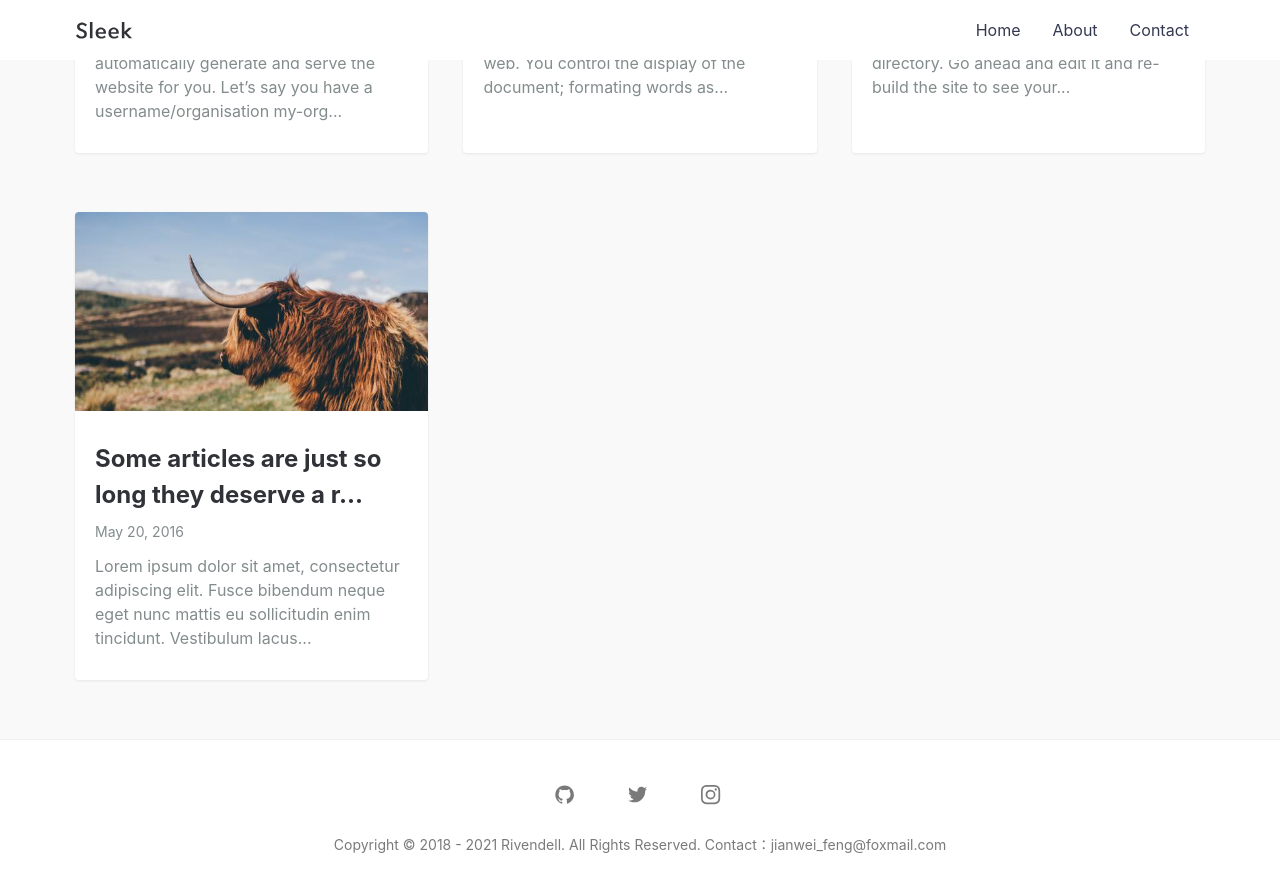
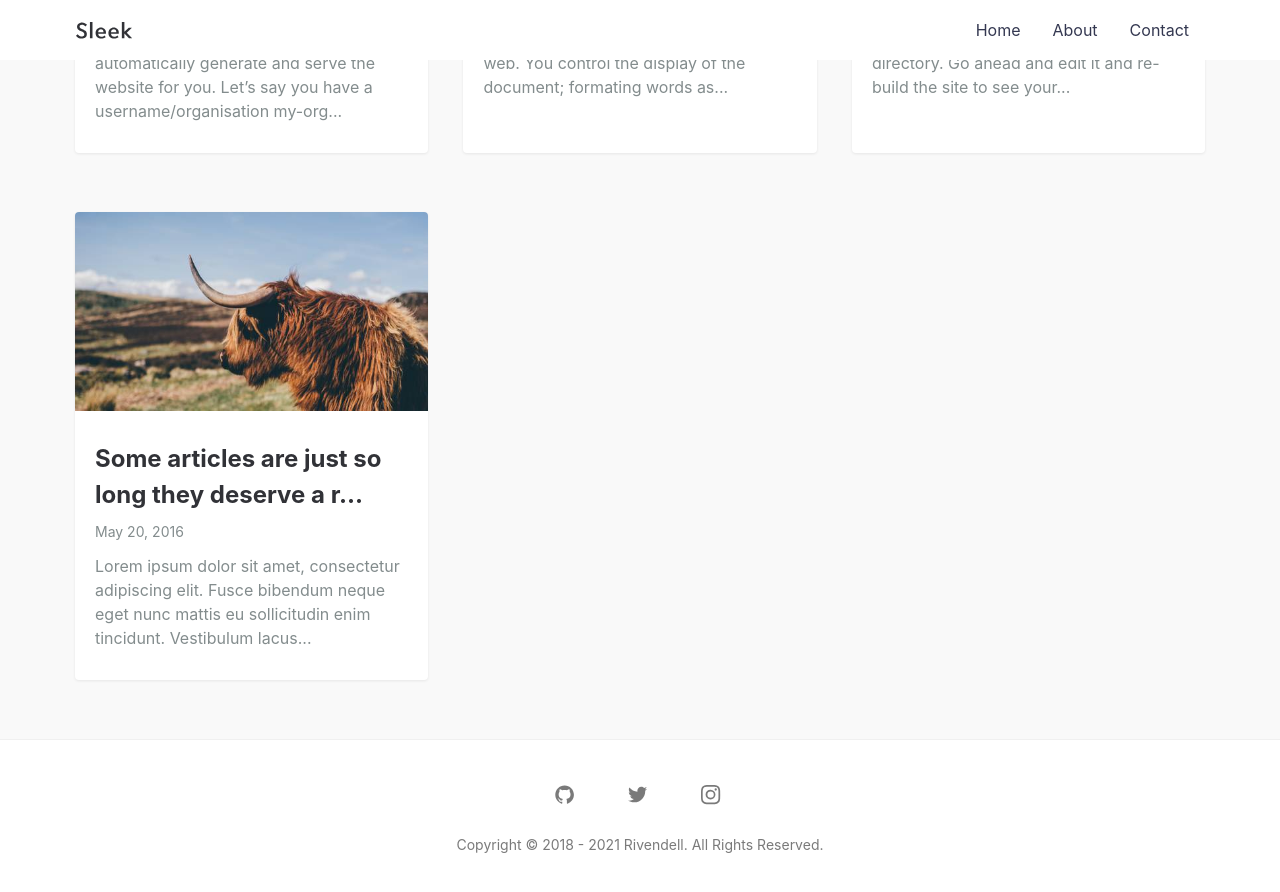
Before and after one commit to icarus507/icarus507.github.io, a Jekyll site: the page built from index.md, in a window 1280 px wide and 900 px high, scrolled down 935 px. Shown: the top 892 px of the window. Built offline with Jekyll 4.4.1, drawn with Linux system fonts in a browser that asks for light colours.

Commit message:
Update footer.html

```diff
--- a/_includes/footer.html
+++ b/_includes/footer.html
@@ -17,7 +17,7 @@
         </a>
       {% endif %}
     </nav>
-    <span>Copyright &copy; 2018 - 2021 Rivendell. All Rights Reserved. Contact：jianwei_feng@foxmail.com</span>
+    <span>Copyright &copy; 2018 - 2021 Rivendell. All Rights Reserved. </span>
   </div>
 </footer>
 <script async src="{{ "/assets/js/bundle.js" | relative_url }}"></script>
```
